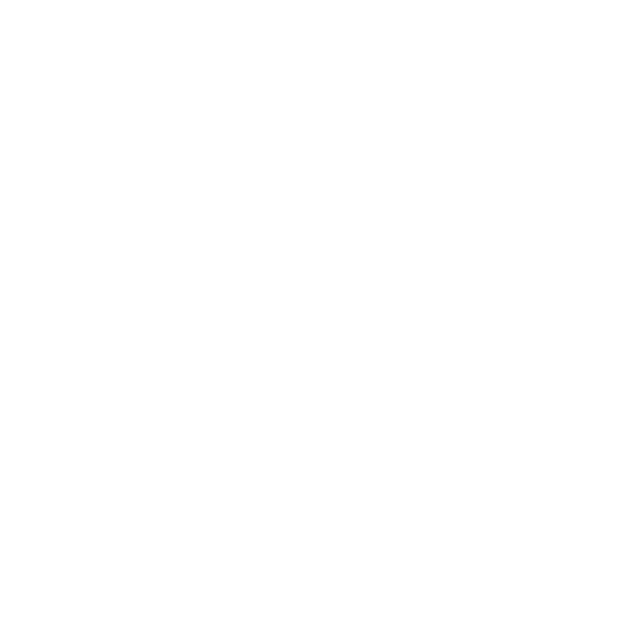
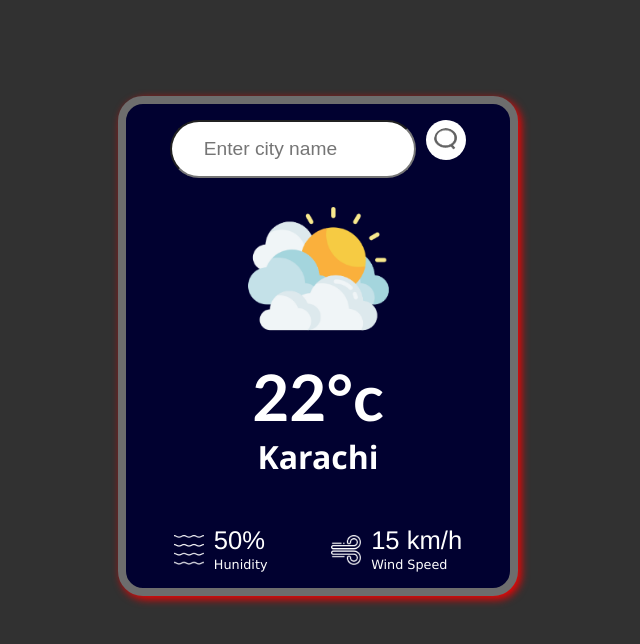
Before and after one commit to Attaullah26/JS-Projects, a plain HTML site: page Weather App/index.html in a window 1280 px wide. Shown: the whole page, without its empty margins (322-962 px from the left). Drawn offline with Linux system fonts and the light colour scheme.

Commit message:
created new projects

```diff
--- /dev/null
+++ b/Slider/style.css
@@ -0,0 +1,58 @@
+* {
+    padding: 0;
+    margin: 0;
+    box-sizing: border-box;
+}
+body {
+    background-color: #313131;
+    color: white;
+    text-align: center;
+    font-family: 'Franklin Gothic Medium', 'Arial Narrow', Arial, sans-serif;
+    padding: 1rem;
+}
+.container {
+    width: 70%;
+    height: 65vh;
+    border-radius: 22px;
+    border: 2px solid rgb(163, 163, 163);
+    margin: 100px auto;
+    position: relative;
+    overflow: hidden;
+}
+.slide {
+    width: 100%;
+    height: 100%;
+    border-radius: 22px;
+    position: absolute;
+    left: 0;
+    transition: all 1s;
+}
+#next {
+    position: absolute;
+    top: 50%;
+    right: 0;
+    background-color: black;
+    padding: 8px;
+    border-radius: 50%;
+    cursor: pointer;
+    color: rgb(216, 216, 216);
+    transition: all .2s;
+    border: 2px solid black;
+}
+#prev {
+    transition: all .2s;
+    position: absolute;
+    top: 50%;
+    left: 0;
+    background-color: black;
+    padding: 8px;
+    border-radius: 50%;
+    cursor: pointer;
+    color: rgb(216, 216, 216);
+    border: 2px solid black;
+}
+#next:hover, #prev:hover {
+    color: black;
+    background-color: white;
+    border: 2px solid white;
+}
--- a/Weather App/index.html
+++ b/Weather App/index.html
@@ -1,13 +1,44 @@
 <!DOCTYPE html>
 <html lang="en">
+
 <head>
     <meta charset="UTF-8">
     <meta name="viewport" content="width=device-width, initial-scale=1.0">
     <title>Weather App</title>
+    <link rel="stylesheet" href="style.css">
 </head>
+
 <body>
-    <div class="container">
+    <div class="card">
+        <div class="search-box">
+            <input type="text" placeholder="Enter city name" class="search">
+            <img src="images/search.png" alt="" class="search_btn">
+        </div>
 
+        <div class="weather">
+            <img src="images/clouds.png" alt="">
+            <h1 class="temp">22°c</h1>
+            <h2 class="location">Karachi</h2>
+        </div>
+
+        <div class="details">
+            <div class="humidity">
+                <img src="images/humidity.png" alt="">
+                <div class="percent">
+                    <p id="humidity">50%</p>
+                    <span>Hunidity</span>
+                </div>
+            </div>
+            <div class="wind">
+                <img src="images/wind.png" alt="">
+                <div class="percent">
+                    <p id="wind">15 km/h</p>
+                    <span>Wind Speed</span>
+                </div>
+            </div>
+        </div>
     </div>
+    <script src="script.js"></script>
 </body>
+
 </html>
--- /dev/null
+++ b/Weather App/script.js
@@ -0,0 +1,21 @@
+const apiKey = 'd15bab419e524428c2b6f72686603bcc'
+const apiUrl = 'https://api.openweathermap.org/data/2.5/weather?units=metric&q='
+const searchInput = document.querySelector('.search')
+const searchBtn = document.querySelector('.search_btn')
+
+async function checkWeather(city){
+    const response = await fetch(apiUrl + city + `&appid=${apiKey}`)
+    let data = await response.json()
+
+    console.log(data);
+    document.querySelector('.location').innerHTML = data.name
+    document.querySelector('.temp').innerHTML = Math.round(data.main.temp) + '°c'
+    document.querySelector('#humidity').innerHTML = data.main.humidity + '%'
+    document.querySelector('#wind').innerHTML = data.wind.speed + ' km/h'
+
+}
+
+searchBtn.addEventListener('click', ()=>{
+    checkWeather(searchInput.value)
+    searchInput.value = ''
+})
--- /dev/null
+++ b/Weather App/style.css
@@ -0,0 +1,86 @@
+* {
+    padding: 0;
+    margin: 0;
+    box-sizing: border-box;
+}
+body {
+    background-color: #313131;
+    color: white;
+}
+.card {
+    width: 100%;
+    max-width: 400px;
+    margin: 6rem auto 0 auto;
+    border-radius: 25px;
+    box-shadow: 3px 3px 8px red;
+    border: 8px solid rgb(109, 109, 109);
+    background-color: rgb(1, 1, 48);
+    height: 500px;
+    padding: 1rem;
+}
+.card .search-box  {
+    display: flex;
+    justify-content: center;
+    align-self: center;
+}
+.card .search-box input {
+    width: 70%;
+    padding: 1rem 2rem;
+    border-radius: 35px;
+    margin-right: 10px;
+    outline: none;
+    font-size: 1.2rem;
+}
+.card .search-box img {
+    width: 40px;
+    height: 40px;
+    background-color: white;
+    border-radius: 50%;
+    padding: 8px;
+    cursor: pointer;
+}
+.card .weather {
+    display: flex;
+    justify-content: center;
+    align-items: center;
+    flex-direction: column;
+}
+.card .weather img {
+    width: 180px;
+    height: 180px;
+}
+.card .weather h1 {
+    font-size: 4rem;
+    font-family: 'Gill Sans', 'Gill Sans MT', Calibri, 'Trebuchet MS', sans-serif;
+}
+.card .weather h2 {
+    font-size: 2rem;
+    font-family: 'Segoe UI', Tahoma, Geneva, Verdana, sans-serif;
+}
+.card .details {
+    display: flex;
+    justify-content: space-around;
+    align-items: center;
+    margin-top: 3rem;
+}
+.card .details img {
+    width: 30px;
+    height: 30px;
+    margin-right: 10px;
+}
+.card .details .humidity,
+.card .details .wind {
+    display: flex;
+    align-items: center;
+}
+.card .details .humidity p,
+.card .details .wind p{
+    font-size: 1.6rem;
+    font-family: 'Franklin Gothic Medium', 'Arial Narrow', Arial, sans-serif;
+}
+.card .details .humidity span,
+.card .details .wind span{
+    font-size: .8rem;
+    font-family: 'Lucida Sans', 'Lucida Sans Regular', 'Lucida Grande', 'Lucida Sans Unicode', Geneva, Verdana, sans-serif;
+    font-weight: 100;
+}
```
Also changed, not shown: Slider/index.html (added, +26 -0 lines), Slider/script.js (added, +28 -0 lines).
